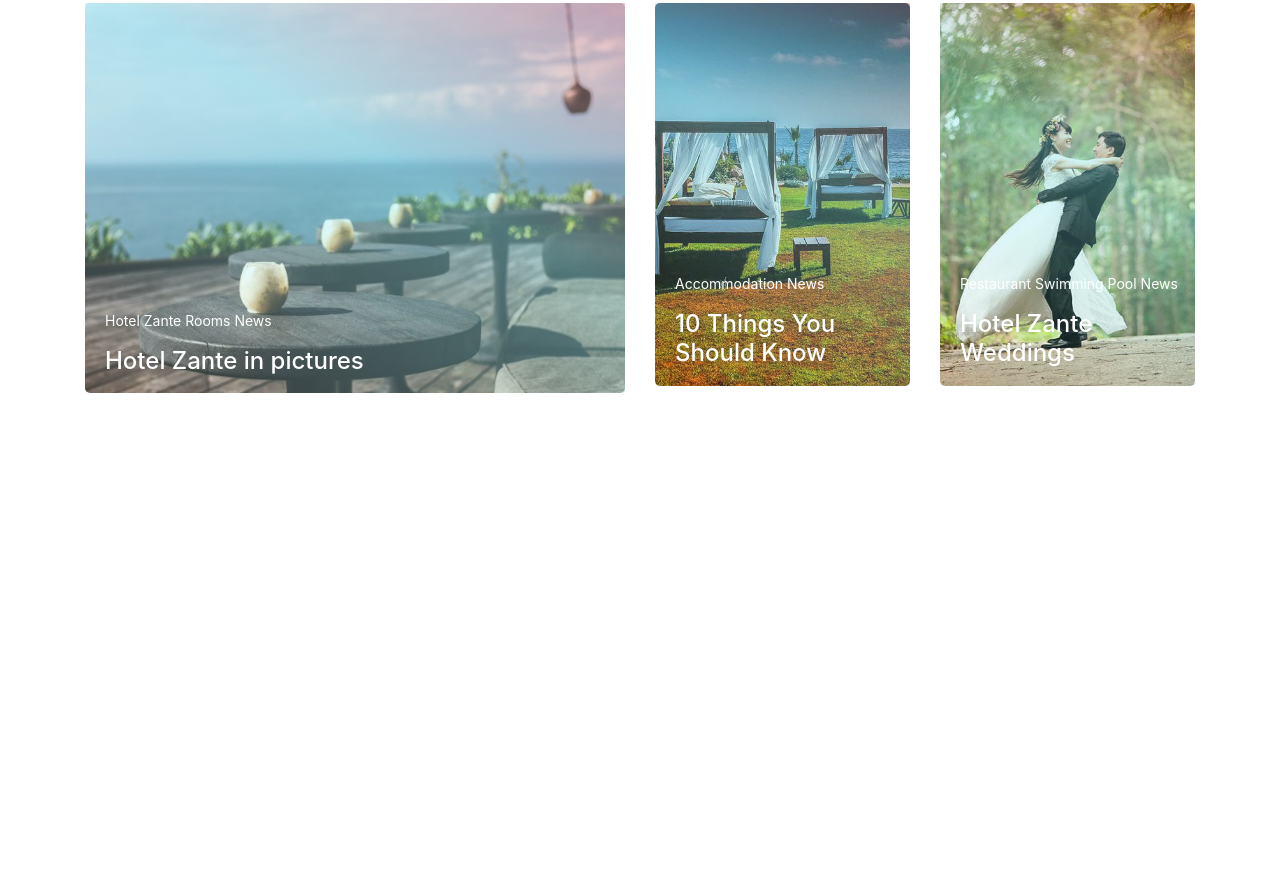
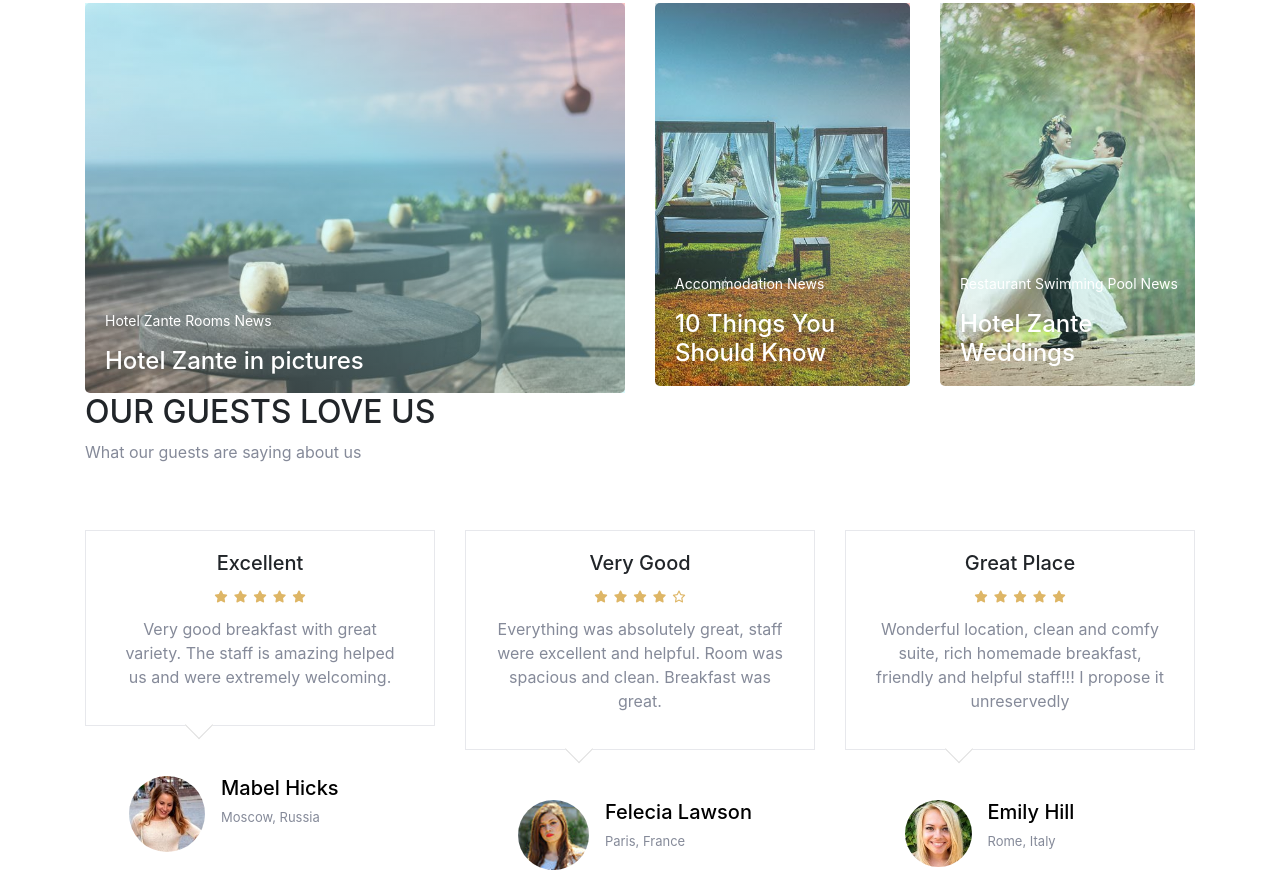
Before and after one commit to phamthuanan/Hotel-Zante, a plain HTML site: page index.html in a window 1280 px wide. Shown: the part 2433-3313 px from the top of the page. Before the commit the page ends 2826 px from the top, so only its background shows below. Drawn offline with nearby package versions, Linux system fonts and the light colour scheme.

Commit message:
init component rating

```diff
--- /dev/null
+++ b/css/rating.css
@@ -0,0 +1,62 @@
+.icon-rating-star i{
+    color:#deb666;
+    font-size: 12px;
+    margin: 0 3px;
+}
+
+.icon-rating-star{
+    margin-bottom: 10px;
+}
+.infor-cmt{
+    text-align: center;
+    border: 1px solid #e7e8ec;
+    padding: 20px 30px;
+    margin-bottom: 40px;
+    background-color: white;
+}
+
+.infor-cmt{
+    position: relative;
+    transition: all 0.3s;
+}
+.infor-cmt:hover{
+    transform: translateY(-20px);
+    box-shadow: 0 8px 30px 0 rgba(0, 0, 0, 0.15);
+}
+
+.infor-cmt::after{
+    content: '';
+    display: block;
+    position: absolute;
+    bottom: -10px;
+    right: 0;
+    left: -123px;
+    margin: 0 auto;
+    width: 20px;
+    height: 20px;
+    background: #ffffff;
+    border-right: 1px solid #dedede;
+    border-bottom: 1px solid #dedede;
+    transform: rotate(45deg);
+}
+.infor-cmt p{
+    color:#858a99;
+}
+
+.rounded-circle{
+    width: 29%;
+}
+
+.media-body{
+    color:#858a99;
+
+}
+
+.media-body h5{
+    color:black;
+}
+
+.avatar-cmt{
+    display: flex;
+    justify-content: center;
+}
--- a/index.html
+++ b/index.html
@@ -17,6 +17,7 @@
     <link rel="stylesheet" href="./css/awesome-service.css">
     <link rel="stylesheet" href="./css/gallery.css">
     <link rel="stylesheet" href="./css/new-event.css">
+    <link rel="stylesheet" href="./css/rating.css">
     <title>Hotel Zante</title>
   </head>
   <body>
@@ -309,6 +310,63 @@
               </div>
             </div>
           </div>
+
+          <!--Rating Comment-->
+          <div class="row">
+            <div class="col-md-12 title-service">
+              <h2>OUR GUESTS LOVE US</h2>
+              <p>What our guests are saying about us
+              </p>
+            </div>
+            <div class="col-md-4 rating-cmt">
+              <div class="infor-cmt">
+                <h5>Excellent</h5>
+                <div class="icon-rating-star"><i class="fas fa-star"></i><i class="fas fa-star"></i><i class="fas fa-star"></i><i class="fas fa-star"></i><i class="fas fa-star"></i></div>
+                <p>Very good breakfast with great variety. The staff is amazing helped us and were extremely welcoming.</p>
+              </div>
+              <div class="avatar-cmt">
+                <div class="media">
+                  <img src="./images/user1-1.jpg" class="mr-3 rounded-circle" alt="avatar-user">
+                  <div class="media-body">
+                    <h5 class="mt-0">Mabel Hicks</h5>
+                    Moscow, Russia
+                  </div>
+                </div>
+              </div>
+            </div>
+            <div class="col-md-4 rating-cmt">
+              <div class="infor-cmt">
+                <h5>Very Good</h5>
+                <div class="icon-rating-star"><i class="fas fa-star"></i><i class="fas fa-star"></i><i class="fas fa-star"></i><i class="fas fa-star"></i><i class="far fa-star"></i></div>
+                <p>Everything was absolutely great, staff were excellent and helpful. Room was spacious and clean. Breakfast was great.</p>
+              </div>
+              <div class="avatar-cmt">
+                <div class="media">
+                  <img src="./images/user2.jpg" class="mr-3 rounded-circle" alt="avatar-user">
+                  <div class="media-body">
+                    <h5 class="mt-0">Felecia Lawson</h5>
+                    Paris, France
+                  </div>
+                </div>
+              </div>
+            </div>
+            <div class="col-md-4 rating-cmt">
+              <div class="infor-cmt">
+                <h5>Great Place</h5>
+                <div class="icon-rating-star"><i class="fas fa-star"></i><i class="fas fa-star"></i><i class="fas fa-star"></i><i class="fas fa-star"></i><i class="fas fa-star"></i></div>
+                <p>Wonderful location, clean and comfy suite, rich homemade breakfast, friendly and helpful staff!!! I propose it unreservedly</p>
+              </div>
+              <div class="avatar-cmt">
+                <div class="media">
+                  <img src="./images/admin.jpg" class="mr-3 rounded-circle" alt="avatar-user">
+                  <div class="media-body">
+                    <h5 class="mt-0">Emily Hill</h5>
+                    Rome, Italy
+                  </div>
+                </div>
+              </div>
+            </div>
+          </div>
       </div>
 
 
```
